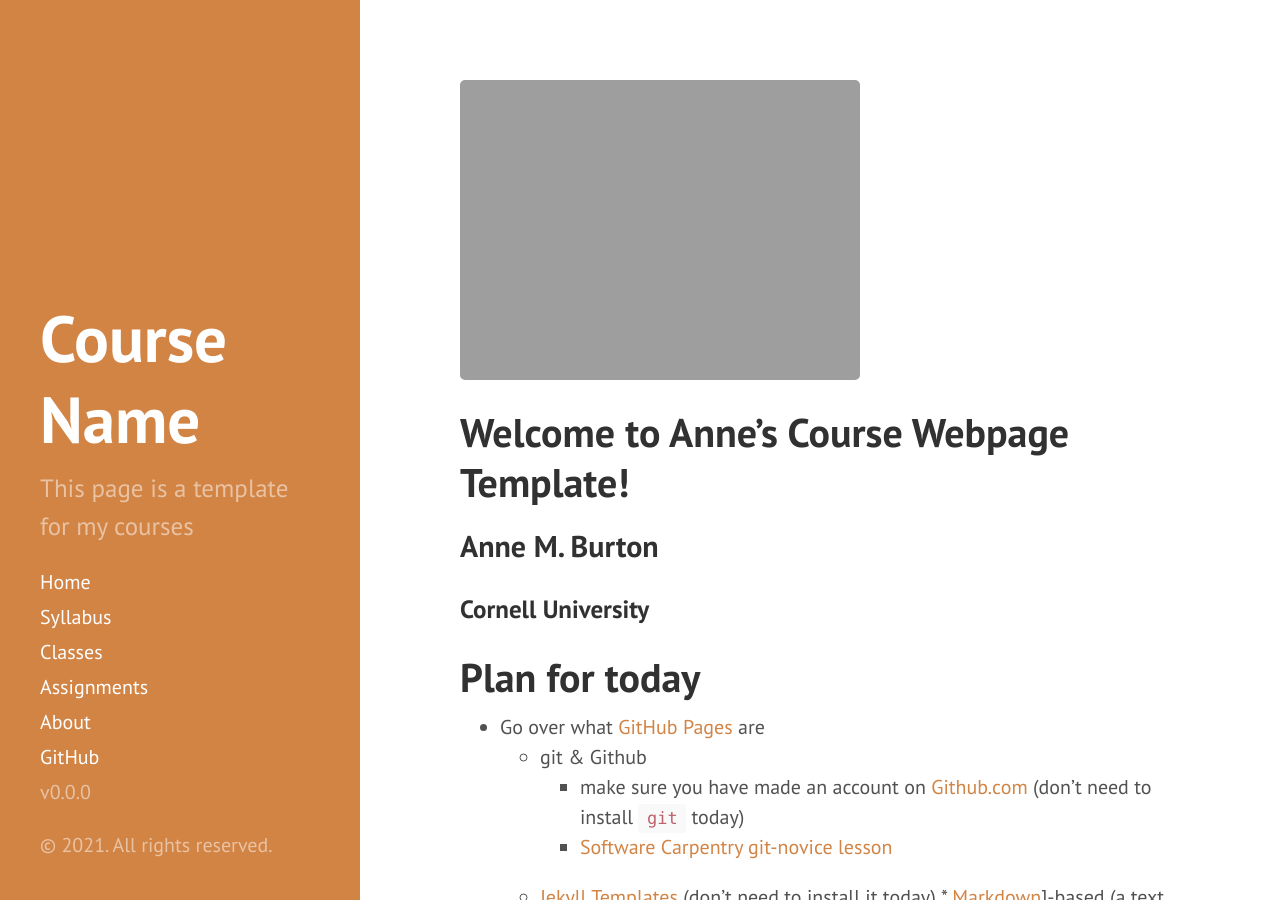
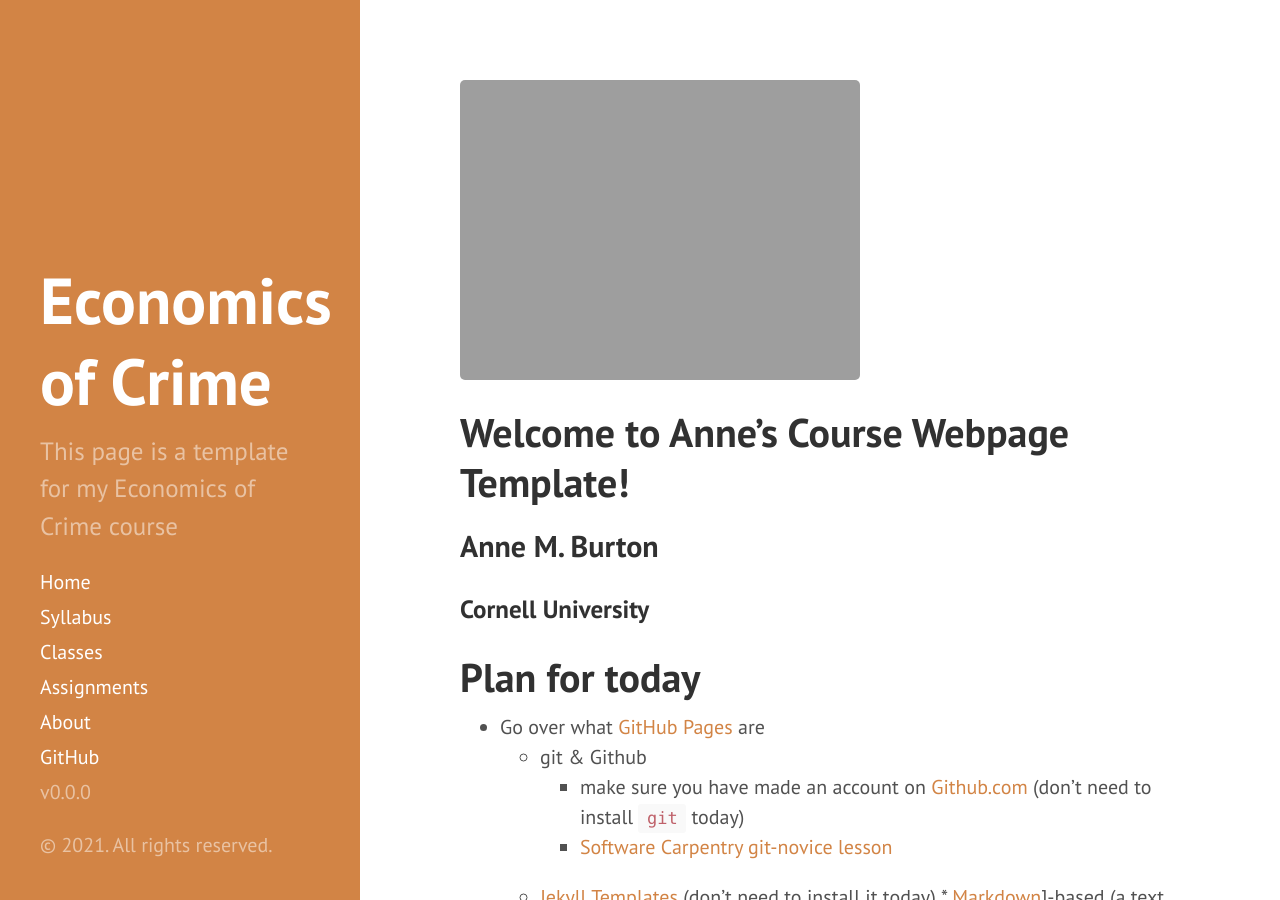
Before and after one commit to anne-m-burton/course-template-temp, a Jekyll site: the page built from index.md, in a window 1280 px wide and 900 px high. Built offline with Jekyll 4.4.1, drawn with Linux system fonts in a browser that asks for light colours; the list of posts is cut into pages by our own code.

Commit message:
Update _config.yml

```diff
--- a/_config.yml
+++ b/_config.yml
@@ -5,9 +5,9 @@ permalink:        pretty
 
 
 # Setup
-title:            Course Name
+title:            Economics of Crime
 tagline:          ''
-description:      'This page is a template for my courses'
+description:      'This page is a template for my Economics of Crime course'
 url:              "https://anne-m-burton.github.io"
 baseurl:          "/course-template-temp"
 
```
